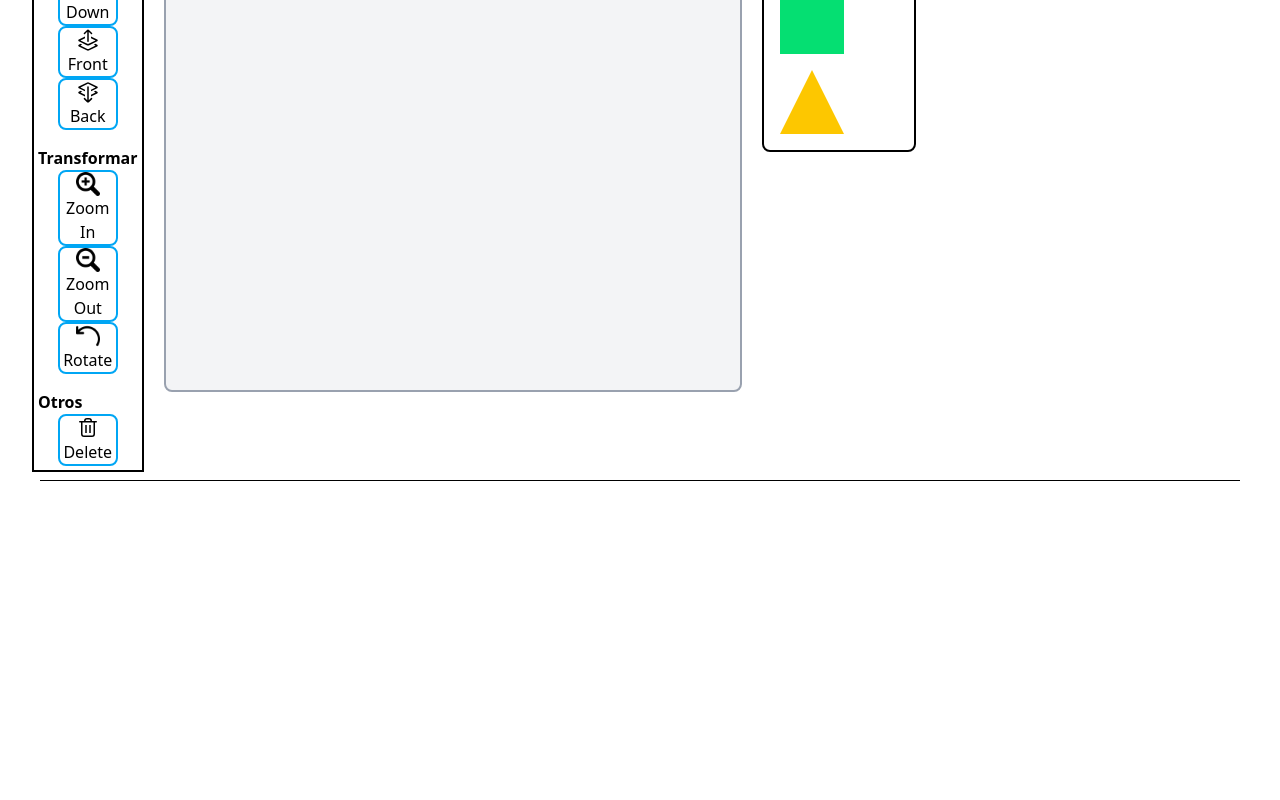
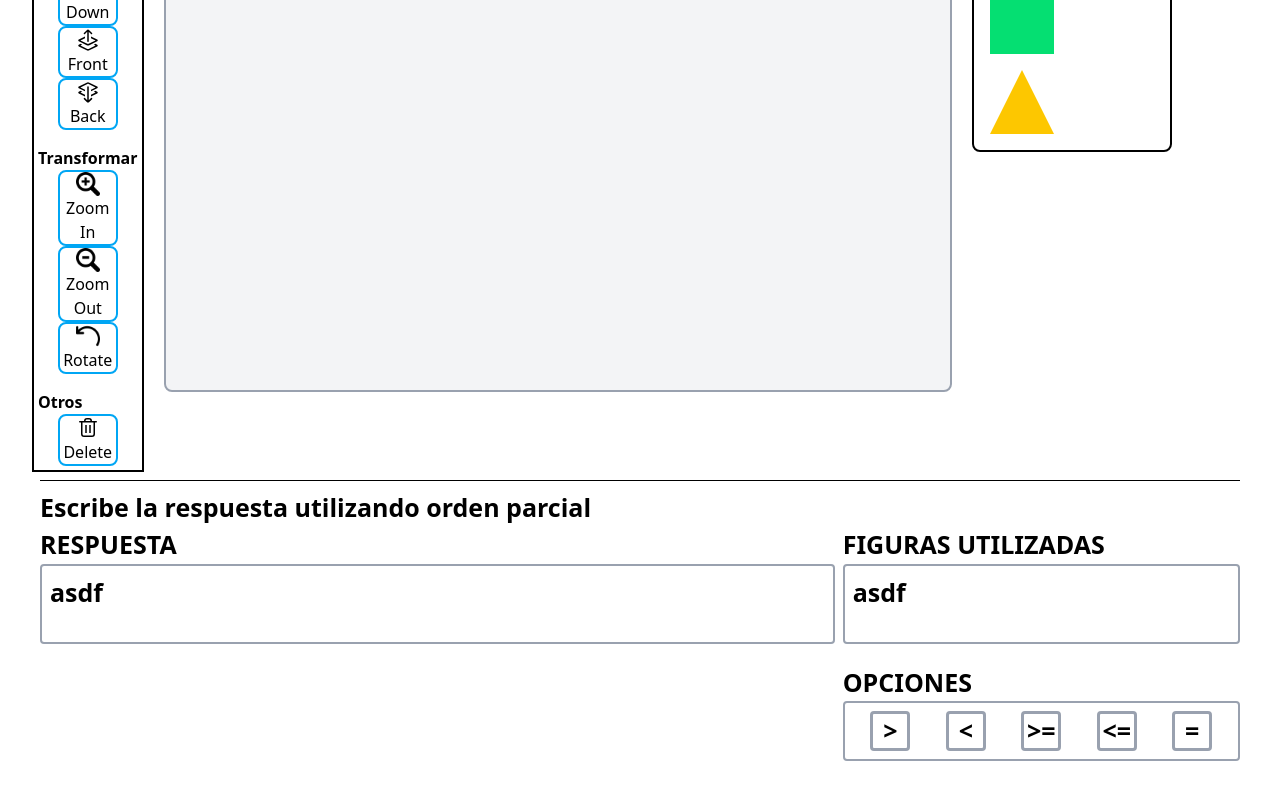
Before and after one commit to MauriErick24/pWeb, a React (Vite) app: page /create/interactive in a window 1280 px wide. Shown: the part 294-1094 px from the top of the page. Before the commit the page ends 815 px from the top, so only its background shows below. Built offline with nearby package versions, Linux system fonts and the light colour scheme.

Commit message:
respuestas

```diff
--- a/src/page/QuizCreator.tsx
+++ b/src/page/QuizCreator.tsx
@@ -3,6 +3,10 @@ import { FigurePalette } from "../components/FigurePalette";
 import { Canvas } from "../components/Canvas";
 
 const QuizCreator = () => {
+  const clickOpcion: React.MouseEventHandler<HTMLButtonElement> = () => {
+    console.log("Click");
+  };
+
   return (
     <div>
       <NavBar />
@@ -15,12 +19,52 @@ const QuizCreator = () => {
           <div className="basis-50">
             <FigurePalette />
           </div>
-          <div className="basis-10 flex flex-col">
+          {/* <div className="basis-10 flex flex-col">
             <input type="file" />
-          </div>
+          </div> */}
         </div>
+        <hr className="m-2" />
         <div className="m-2">
-          <hr />
+          <h2 className="font-bold text-[25px] pb-5">
+            Escribe la respuesta utilizando orden parcial
+            <div className="flex justify-around gap-2">
+              <div className="w-2/3">
+                RESPUESTA
+                <div className="border-2 border-gray-400 rounded-sm p-2 h-20">
+                  asdf
+                </div>
+              </div>
+              <div className="w-1/3">
+                FIGURAS UTILIZADAS
+                <div className="">
+                  <div className="border-2 border-gray-400 rounded-sm p-2 mb-5 h-20">
+                    asdf
+                  </div>
+                  OPCIONES
+                  <div className="border-2 border-gray-400 rounded-sm p-2 flex justify-around">
+                    <button
+                      className="border-3 border-gray-400 rounded-sm p-2 w-10 h-10 flex items-center justify-center"
+                      onClick={(e) => clickOpcion(e)}
+                    >
+                      {">"}
+                    </button>
+                    <button className="border-3 border-gray-400 rounded-sm p-2 w-10 h-10 flex items-center justify-center">
+                      {"<"}
+                    </button>
+                    <button className="border-3 border-gray-400 rounded-sm p-2 w-10 h-10 flex items-center justify-center">
+                      {">="}
+                    </button>
+                    <button className="border-3 border-gray-400 rounded-sm p-2 w-10 h-10 flex items-center justify-center">
+                      {"<="}
+                    </button>
+                    <button className="border-3 border-gray-400 rounded-sm p-2 w-10 h-10 flex items-center justify-center">
+                      {"="}
+                    </button>
+                  </div>
+                </div>
+              </div>
+            </div>
+          </h2>
         </div>
       </div>
     </div>
```
